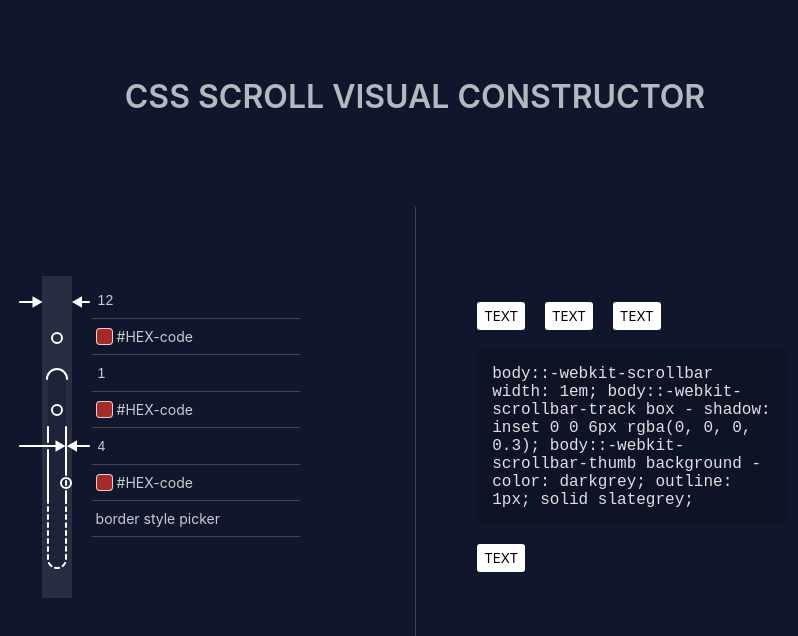
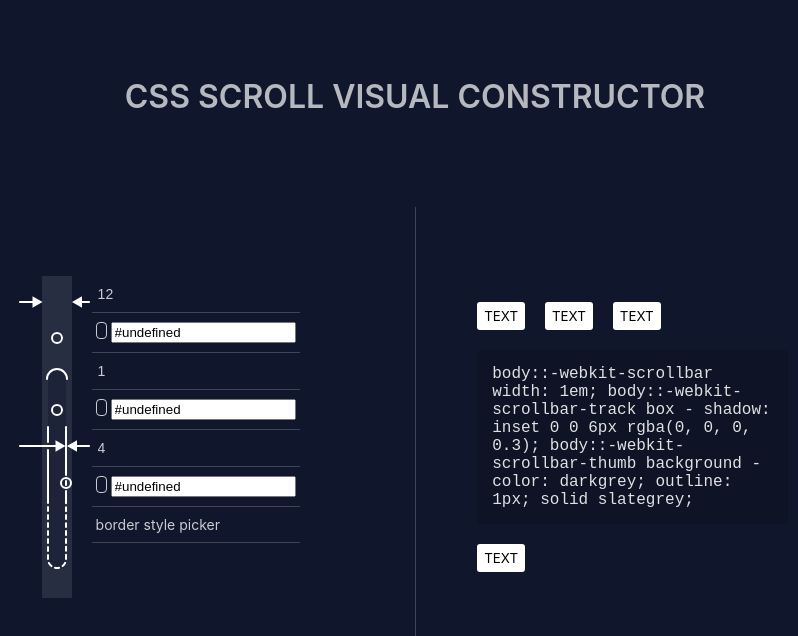
Before and after one commit to Dompower25/scroll-generator-react, a React (Vite) app: page / in a window 1280 px wide. Shown: the top 636 px of the page, without its empty margins (225-1023 px from the left). Built offline with nearby package versions, Linux system fonts and the light colour scheme.

Commit message:
ScrollbarColorPicker *in progres*

```diff
--- a/src/components/inputs/ScrollbarColorPicker/index.tsx
+++ b/src/components/inputs/ScrollbarColorPicker/index.tsx
@@ -1,14 +1,23 @@
-import React from "react"
+import React, { FC, useState } from "react"
 import style from './style.module.scss'
 
 //  при нажатии на colorPicker отображается окно с выбором цвета. Выбраный цвет отображается в формате HEX-кода
+interface IScrollbarColorPicker {
+  defaultColorInHexCode: string
+}
 
-const ScrollbarColorPicker = () => {
+const ScrollbarColorPicker: FC<IScrollbarColorPicker> = ({defaultColorInHexCode}) => {
+  const [color, setColor] = useState(defaultColorInHexCode)
+
   return (
     <>
       <div className={style.wrapperColorPicker}>
-        <div className={style.colorPicker} />
-        #HEX-code
+        <div className={style.showColor} style={{
+          backgroundColor: `#${color}`
+        }} />
+        <input className={style.input} value={`#${color}`} onChange={(e) => {
+          setColor(e.target.value)
+        }}/>
       </div>
     </>
   )
--- a/src/components/inputs/ScrollbarColorPicker/style.module.scss
+++ b/src/components/inputs/ScrollbarColorPicker/style.module.scss
@@ -1,13 +1,11 @@
-
 .wrapperColorPicker {
     display: flex;
 }
-.colorPicker {
+
+.showColor {
     margin-right: 4px;
-width: 15px;
-height: 15px;
-border: 1px solid rgba(255, 255, 255, 0.78);
-border-radius: 4px;
-background-color: brown; //передавать стиль пропсом в див colorPicker
-cursor: pointer;
+    width: 15px;
+    height: 15px;
+    border: 1px solid rgba(255, 255, 255, 0.78);
+    border-radius: 4px;
 }
```
